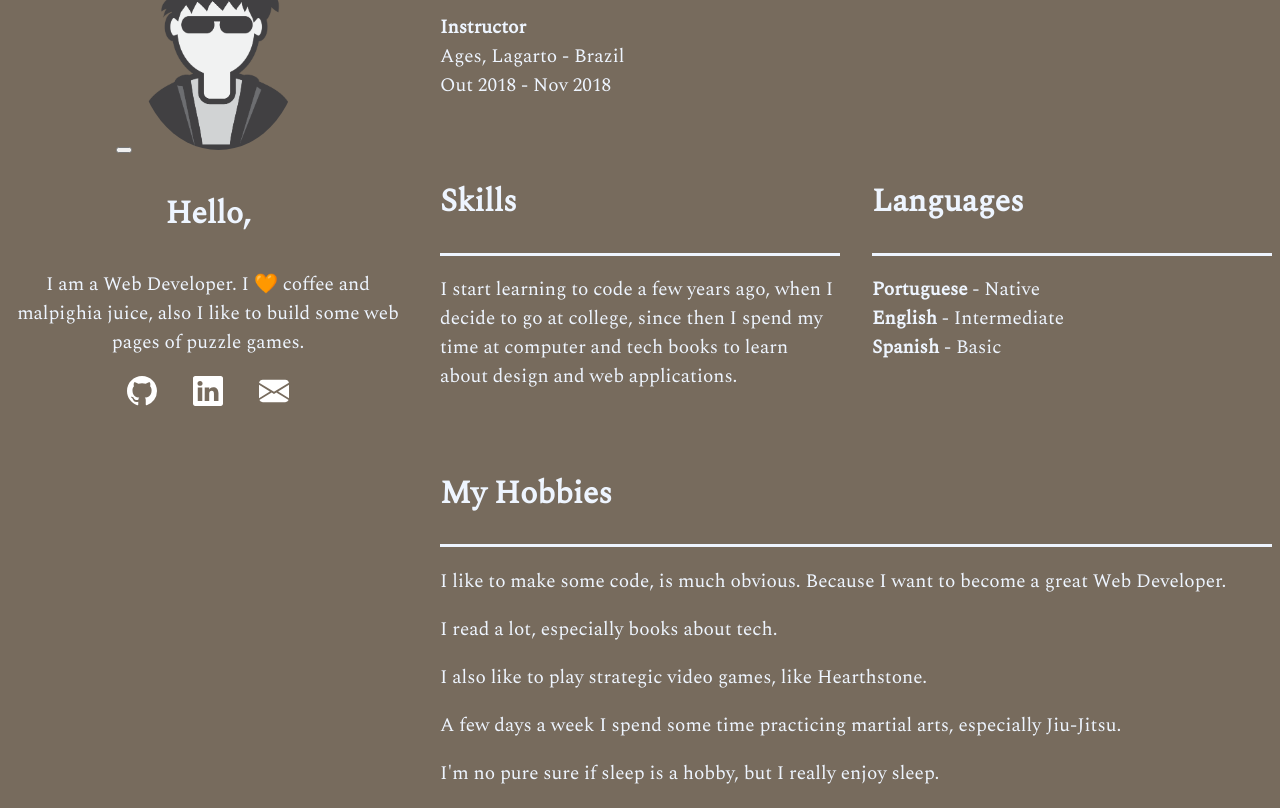
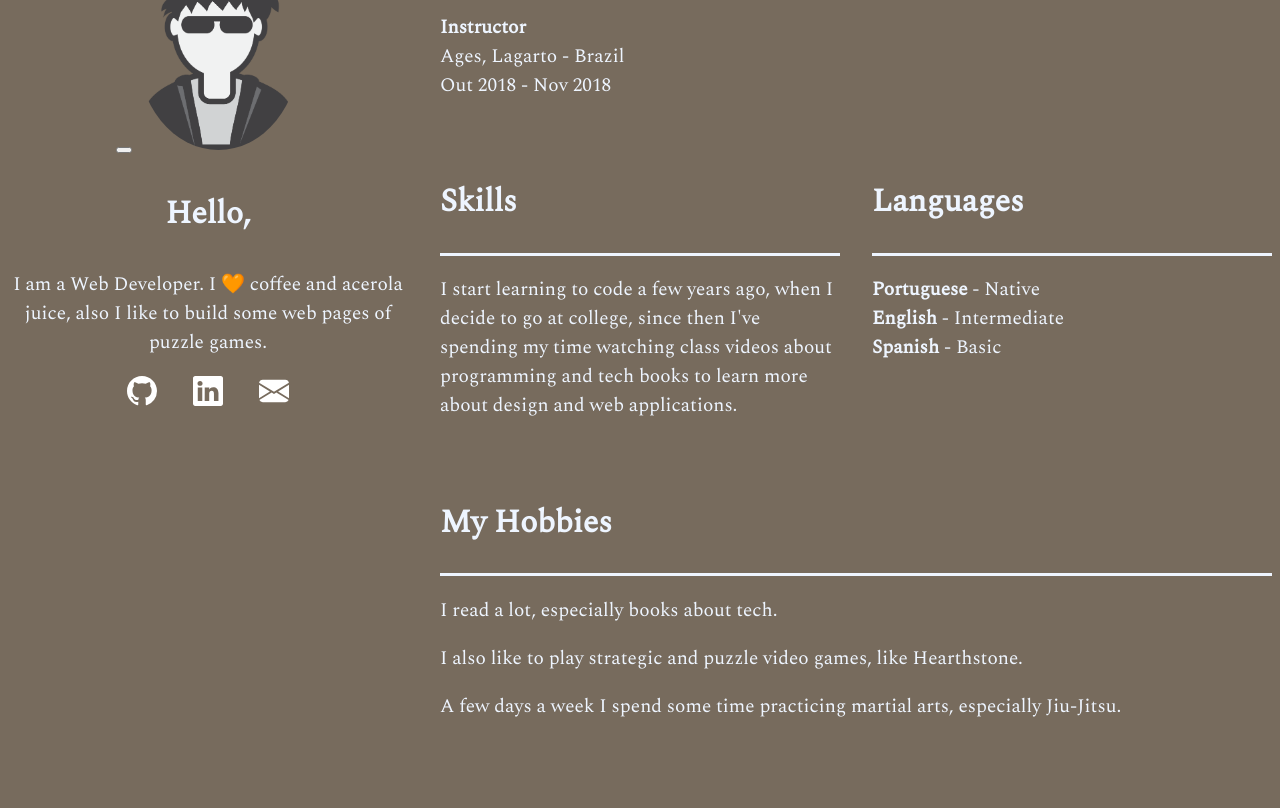
Before and after one commit to gabesone/cv, a plain HTML site: page index.html in a window 1280 px wide. Shown: the part 332-1140 px from the top of the page. After the commit the page ends 1072 px from the top, so only its background shows below. Drawn offline with nearby package versions, Linux system fonts and the light colour scheme.

Commit message:
Add files via upload
update content at some paragraphs

```diff
--- a/index.html
+++ b/index.html
@@ -20,7 +20,7 @@
             <button></button>
             <img src="./assets/images/people-avatar-icon.png" alt="avatar-profile">
             <h3>Hello,</h3>
-            <p>I am a Web Developer. I &#x1F9E1 coffee and malpighia juice, also I like to build some web pages of puzzle games.</p>
+            <p>I am a Web Developer. I &#x1F9E1 coffee and acerola juice, also I like to build some web pages of puzzle games.</p>
             <div class="icons-link">
                 <a href="https://github.com/gabesone" target="_blank">
                     <svg xmlns="http://www.w3.org/2000/svg" fill="currentColor" class="bi bi-github" viewBox="0 0 16 16">
@@ -71,8 +71,8 @@
             <h2>Skills</h2>
             <hr />
             <p>
-                I start learning to code a few years ago, when I decide to go at college, since then I spend
-                my time at computer and tech books to learn about design and web applications.
+                I start learning to code a few years ago, when I decide to go at college, since then I've spending
+                my time watching class videos about programming and tech books to learn more about design and web applications. <br>
             </p>
         </div>
         <div class="item languages">
@@ -87,11 +87,9 @@
         <div class="item hobbies">
             <h2>My Hobbies</h2>
             <hr />
-            <p>I like to make some code, is much obvious. Because I want to become a great Web Developer.</p>
             <p>I read a lot, especially books about tech.</p>
-            <p>I also like to play strategic video games, like Hearthstone.</p>
+            <p>I also like to play strategic and puzzle video games, like Hearthstone.</p>
             <p>A few days a week I spend some time practicing martial arts, especially Jiu-Jitsu.</p>
-            <p>I'm no pure sure if sleep is a hobby, but I really enjoy sleep.</p>
         </div>
     </div>
 </body>
```
